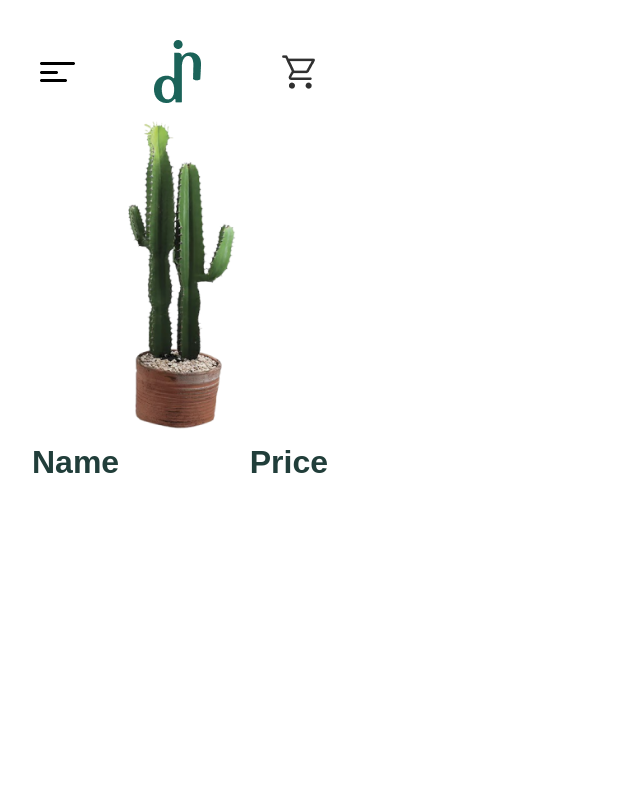
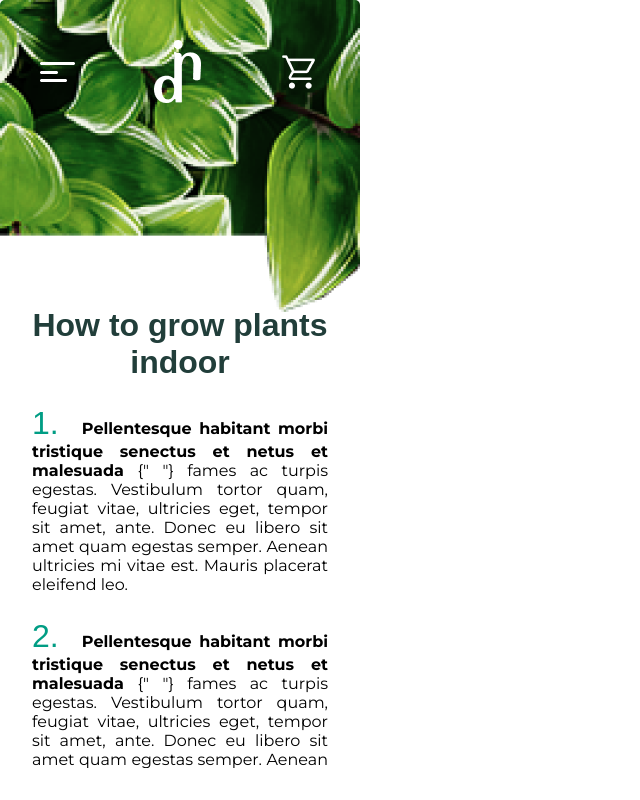
Before and after one commit to damnitrumi/Indoor-plants-store-react.js, a React (Create React App) app: page / in a window 1280 px wide. Shown: the whole page, without its empty margins (0-640 px from the left). Built offline with nearby package versions, Linux system fonts and the light colour scheme; a web font is replaced by a local one.

Commit message:
Contiuação do componente cart e criação do CartItem

```diff
--- a/package.json
+++ b/package.json
@@ -9,6 +9,7 @@
     "prop-types": "^15.8.1",
     "react": "^18.2.0",
     "react-dom": "^18.2.0",
+    "react-icons": "^4.4.0",
     "react-scripts": "5.0.1",
     "react-touch-drag-slider": "^2.1.3",
     "styled-components": "^5.3.5",
--- a/src/components/Cart/index.jsx
+++ b/src/components/Cart/index.jsx
@@ -1,31 +1,20 @@
 import { SectionWrapper } from "../SectionWrapper";
 import { Menu } from "../Menu";
-import { Heading } from "../Heading";
-import { ImageContainer } from "../ImageContainer";
 
 import * as Styled from "./styles";
 
-import plantsMock from "../utils/plantsMock";
+import { CartItem } from "../CartItem";
+import { useLayoutContext } from "../contexts/LayoutContext";
 
 export const Cart = () => {
+  const [, , showCart] = useLayoutContext();
   return (
-    <Styled.Container>
+    <Styled.Container visible={showCart}>
       <SectionWrapper>
         <Menu dark />
-        <Styled.ProductContainer>
-          <Styled.ProductImageContainer>
-            <ImageContainer urlImg={plantsMock[0].image} />
-          </Styled.ProductImageContainer>
-          <Styled.ProductData>
-            <Styled.NameContainer>
-              <Heading>Name</Heading>
-              <Heading>Price</Heading>
-            </Styled.NameContainer>
-            <Styled.ProductOptionsContainer>
-              <Styled.QuantityContainer></Styled.QuantityContainer>
-            </Styled.ProductOptionsContainer>
-          </Styled.ProductData>
-        </Styled.ProductContainer>
+        <CartItem />
+        <CartItem />
+        <CartItem />
       </SectionWrapper>
     </Styled.Container>
   );
--- a/src/components/Cart/styles.js
+++ b/src/components/Cart/styles.js
@@ -1,33 +1,16 @@
 import styled, { css } from "styled-components";
 
 export const Container = styled.div`
-  ${() => css`
+  ${({ visible }) => css`
+    height: 100vh;
+    transition: transform 0.5s;
+    transform: translateX(100%);
+    position: absolute;
+    top: 0;
     width: 360px;
+    ${visible &&
+    css`
+      transform: translateX(0);
+    `}
   `}
 `;
-
-export const ProductContainer = styled.div`
-  ${() => css``}
-`;
-
-export const ProductImageContainer = styled.div`
-  ${() => css``}
-`;
-export const ProductData = styled.div`
-  ${() => css``}
-`;
-
-export const NameContainer = styled.div`
-  ${() => css`
-    display: flex;
-    justify-content: space-between;
-  `}
-`;
-
-export const ProductOptionsContainer = styled.div`
-  ${() => css``}
-`;
-
-export const QuantityContainer = styled.div`
-  ${() => css``}
-`;
--- /dev/null
+++ b/src/components/CartItem/index.jsx
@@ -0,0 +1,42 @@
+import * as Styled from "./styles";
+
+import { Heading } from "../Heading";
+import { ImageContainer } from "../ImageContainer";
+import { Button } from "../Button";
+
+import { AiOutlineMinus, AiOutlinePlus } from "react-icons/ai";
+import { TiDeleteOutline } from "react-icons/ti";
+
+import plantsMock from "../utils/plantsMock";
+
+export const CartItem = () => {
+  return (
+    <Styled.Container>
+      <Styled.ProductImageContainer>
+        <ImageContainer urlImg={plantsMock[0].image} />
+      </Styled.ProductImageContainer>
+      <Styled.ProductData>
+        <Styled.NameContainer>
+          <Heading>Name</Heading>
+          <Heading>Price</Heading>
+        </Styled.NameContainer>
+        <Styled.ProductOptionsContainer>
+          <Styled.QuantityContainer>
+            <Styled.Quantity>
+              <Button onClick={() => console.log("Teste")}>
+                <AiOutlineMinus />
+              </Button>
+              <span>35</span>
+              <Button onClick={() => console.log("Teste")}>
+                <AiOutlinePlus />
+              </Button>
+            </Styled.Quantity>
+            <Button onClick={() => console.log("Teste")}>
+              <TiDeleteOutline style={{ color: "red", fontSize: 25 }} />
+            </Button>
+          </Styled.QuantityContainer>
+        </Styled.ProductOptionsContainer>
+      </Styled.ProductData>
+    </Styled.Container>
+  );
+};
--- /dev/null
+++ b/src/components/CartItem/styles.js
@@ -0,0 +1,72 @@
+import styled, { css } from "styled-components";
+
+import { Container as Heading } from "../Heading/styles";
+import { Container as Button } from "../Button/styles";
+
+export const Container = styled.div`
+  ${({ theme }) => css`
+    display: flex;
+    margin-top: ${theme.spacings.small};
+    ${Heading} {
+      margin-bottom: 0;
+      font-size: ${theme.font.sizes.medium};
+      font-family: ${theme.font.family.secondary};
+    }
+    ${Button} {
+      color: initial;
+    }
+  `}
+`;
+
+export const ProductImageContainer = styled.div`
+  ${() => css`
+    flex: 1;
+  `}
+`;
+export const ProductData = styled.div`
+  ${({ theme }) => css`
+    flex: 2;
+    display: flex;
+    flex-direction: column;
+    justify-content: space-between;
+    padding-right: ${theme.spacings.large};
+  `}
+`;
+
+export const NameContainer = styled.div`
+  ${() => css`
+    display: flex;
+    justify-content: space-between;
+  `}
+`;
+
+export const ProductOptionsContainer = styled.div`
+  ${() => css``}
+`;
+
+export const QuantityContainer = styled.div`
+  ${({ theme }) => css`
+    display: flex;
+    align-items: center;
+    justify-content: space-between;
+    font-size: ${theme.font.sizes.medium};
+  `}
+`;
+export const Quantity = styled.div`
+  ${({ theme }) => css`
+    display: flex;
+    align-items: center;
+    border: 1px solid rgba(0, 0, 0, 0.3);
+    ${Button}:first-of-type {
+      border-right: 1px solid rgba(0, 0, 0, 0.3);
+    }
+
+    ${Button}:last-of-type {
+      border-left: 1px solid rgba(0, 0, 0, 0.3);
+    }
+
+    span {
+      padding: 0 ${theme.spacings.tiny};
+    }
+  `}
+`;
--- a/src/components/Catalogo/index.jsx
+++ b/src/components/Catalogo/index.jsx
@@ -69,7 +69,7 @@ const plants = [
 export const Catalogo = () => {
   const [current, setCurrent] = useState(0);
 
-  const [, showCatalog] = useLayoutContext();
+  const [showCatalog] = useLayoutContext();
   return (
     <Styled.Container visible={showCatalog}>
       <SectionWrapper>
--- a/src/components/Catalogo/styles.js
+++ b/src/components/Catalogo/styles.js
@@ -18,6 +18,7 @@ export const Container = styled.div`
     transition: transform 0.5s;
     transform: translateX(-100%);
     position: absolute;
+    top: 0;
     width: 360px;
     ${visible &&
     css`
--- a/src/components/Menu/index.jsx
+++ b/src/components/Menu/index.jsx
@@ -8,7 +8,7 @@ import { useLayoutContext } from "../contexts/LayoutContext";
 export const Menu = ({ dark = false }) => {
   const darkIcons = dark ? "dark" : "light";
 
-  const [, , , catalogVisible] = useLayoutContext();
+  const [, catalogVisible, , cartVisible] = useLayoutContext();
 
   return (
     <Styled.Container>
@@ -19,7 +19,7 @@ export const Menu = ({ dark = false }) => {
         {" "}
         <ImageContainer urlImg={`/assets/images/short-logo-${darkIcons}.png`} />
       </Button>
-      <Button onClick={() => console.log("Teste3")}>
+      <Button onClick={cartVisible}>
         {" "}
         <ImageContainer urlImg={`/assets/images/cart-${darkIcons}.png`} />
       </Button>
--- a/src/components/contexts/LayoutContext/index.jsx
+++ b/src/components/contexts/LayoutContext/index.jsx
@@ -19,7 +19,7 @@ export const LayoutContextProvider = ({ children }) => {
 
   return (
     <Context.Provider
-      value={[showCart, showCatalog, cartVisible, catalogVisible]}
+      value={[showCatalog, catalogVisible, showCart, cartVisible]}
     >
       {children}
     </Context.Provider>
--- a/src/templates/Home/index.jsx
+++ b/src/templates/Home/index.jsx
@@ -1,7 +1,7 @@
 import { useEffect, useState } from "react";
-// import { Catalogo } from "../../components/Catalogo";
+import { Catalogo } from "../../components/Catalogo";
 import { Loading } from "../../components/Loading";
-// import { About } from "../../components/About";
+import { About } from "../../components/About";
 import { Cart } from "../../components/Cart";
 
 export const Home = () => {
@@ -26,10 +26,10 @@ export const Home = () => {
   }
 
   return (
-    // <>
-    //   <Catalogo />
-    //   <About />
-    // </>
-    <Cart />
+    <div style={{ position: "relative", overflow: "hidden" }}>
+      <Catalogo />
+      <About />
+      <Cart />
+    </div>
   );
 };
```
Also changed, not shown: 1 other file (tests, documents, lock files or other folders).
